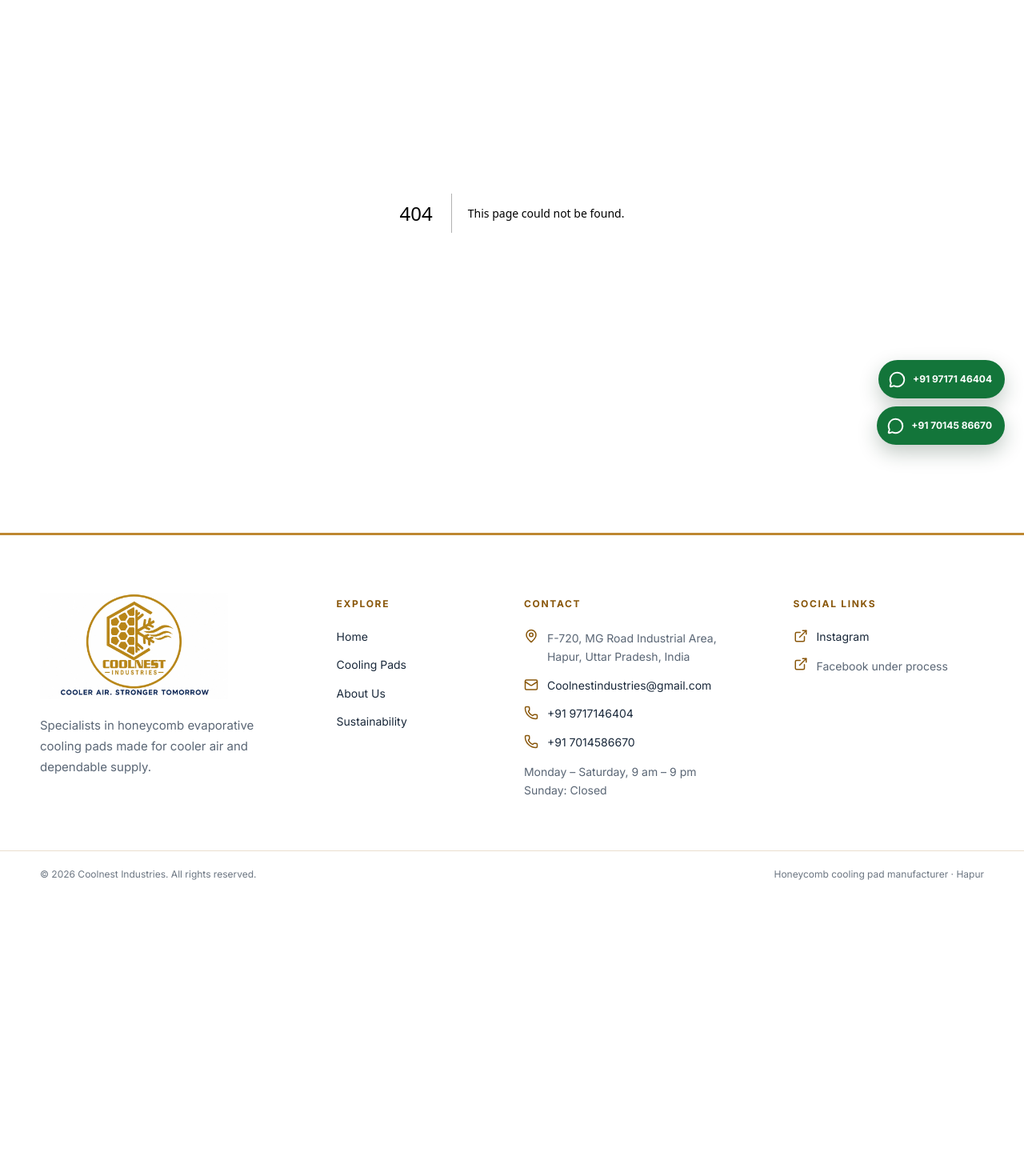
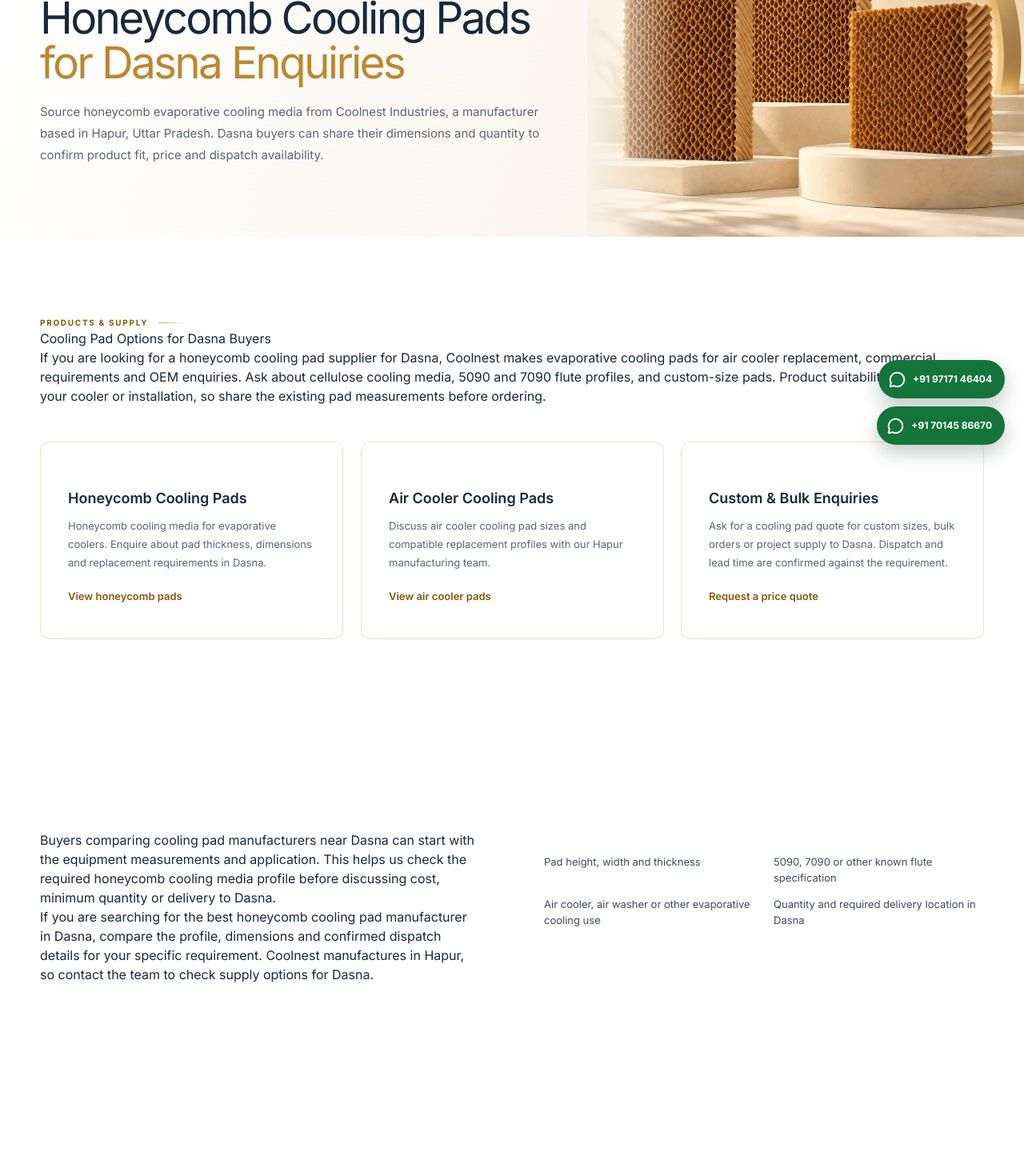
Before and after one commit to Aftab1311/Coolnest_industries, a Next.js app: page /locations/dasna in a window 1280 px wide. Before the commit this address had no page. Shown: the part 220-1690 px from the top of the page at 80% size. Before the commit the page ends 1342 px from the top, so only its background shows below. Built offline with nearby package versions, Linux system fonts and the light colour scheme.

Commit message:
feat: add Dasna location page, footer component, and site sitemap

```diff
--- /dev/null
+++ b/app/locations/dasna/page.tsx
@@ -0,0 +1,153 @@
+import type { Metadata } from "next";
+import { BreadcrumbStructuredData } from "@/components/StructuredData";
+import { CtaBand, Faq, PageHero } from "@/components/SiteSections";
+import SectionLabel from "@/components/SectionLabel";
+import { company } from "@/lib/company";
+import { businessId, pageMetadata, siteUrl, websiteId } from "@/lib/seo";
+
+export const metadata: Metadata = pageMetadata({
+  title: "Honeycomb Cooling Pads in Dasna",
+  description:
+    "Enquire about honeycomb cooling pads, air cooler pads, 5090 and 7090 flute profiles, custom sizes and bulk supply for Dasna. Coolnest Industries manufactures in Hapur, Uttar Pradesh.",
+  path: "/locations/dasna",
+});
+
+const faqs = [
+  {
+    q: "Can I order honeycomb cooling pads for Dasna?",
+    a: "Yes, Dasna buyers can contact Coolnest Industries with their pad size, quantity and application. Ask our Hapur team to confirm dispatch availability, timing and price for your location.",
+  },
+  {
+    q: "Are you a honeycomb pad manufacturer in Dasna?",
+    a: `Coolnest Industries manufactures honeycomb cooling pads at its facility in ${company.location}. Dasna customers can enquire directly with the manufacturer about product specifications and supply to their address.`,
+  },
+  {
+    q: "What details are needed for a cooling pad price quote?",
+    a: "Share the height, width and thickness of the pad, flute profile if known (such as 5090 or 7090), required quantity, and whether it is for an air cooler or another evaporative cooling application.",
+  },
+  {
+    q: "Do you supply custom-size or bulk cooling pads to Dasna?",
+    a: "You can enquire about custom dimensions and bulk requirements. Include measurements, quantity and preferred delivery timing so the team can confirm feasibility and dispatch details.",
+  },
+];
+
+export default function DasnaLocationPage() {
+  const pageUrl = new URL("/locations/dasna", siteUrl).href;
+
+  return (
+    <main id="main">
+      <BreadcrumbStructuredData
+        items={[
+          { name: "Home", path: "/" },
+          { name: "Dasna", path: "/locations/dasna" },
+        ]}
+      />
+      <script
+        type="application/ld+json"
+        dangerouslySetInnerHTML={{
+          __html: JSON.stringify({
+            "@context": "https://schema.org",
+            "@type": "WebPage",
+            "@id": `${pageUrl}#webpage`,
+            url: pageUrl,
+            name: "Honeycomb Cooling Pads in Dasna | Coolnest Industries",
+            description:
+              "Cooling pad product and supply enquiries for Dasna from Coolnest Industries, a manufacturer based in Hapur, Uttar Pradesh.",
+            about: { "@id": businessId },
+            isPartOf: { "@id": websiteId },
+            inLanguage: "en-IN",
+          }).replace(/</g, "\\u003c"),
+        }}
+      />
+
+      <PageHero
+        eyebrow="COOLING PADS FOR DASNA"
+        title="Honeycomb Cooling Pads"
+        accent="for Dasna Enquiries"
+        text="Source honeycomb evaporative cooling media from Coolnest Industries, a manufacturer based in Hapur, Uttar Pradesh. Dasna buyers can share their dimensions and quantity to confirm product fit, price and dispatch availability."
+      />
+
+      <section className="section-pad" aria-labelledby="dasna-products-title">
+        <div className="page-container">
+          <SectionLabel>PRODUCTS &amp; SUPPLY</SectionLabel>
+          <h2 id="dasna-products-title">Cooling Pad Options for Dasna Buyers</h2>
+          <p>
+            If you are looking for a honeycomb cooling pad supplier for Dasna,
+            Coolnest makes evaporative cooling pads for air cooler replacement,
+            commercial requirements and OEM enquiries. Ask about cellulose
+            cooling media, 5090 and 7090 flute profiles, and custom-size pads.
+            Product suitability depends on your cooler or installation, so
+            share the existing pad measurements before ordering.
+          </p>
+
+          <div className="feature-cards">
+            <article>
+              <h3>Honeycomb Cooling Pads</h3>
+              <p>
+                Honeycomb cooling media for evaporative coolers. Enquire about
+                pad thickness, dimensions and replacement requirements in Dasna.
+              </p>
+              <a className="text-button" href="/products#honeycomb-pad">
+                View honeycomb pads
+              </a>
+            </article>
+            <article>
+              <h3>Air Cooler Cooling Pads</h3>
+              <p>
+                Discuss air cooler cooling pad sizes and compatible replacement
+                profiles with our Hapur manufacturing team.
+              </p>
+              <a className="text-button" href="/products#air-cooler-pad">
+                View air cooler pads
+              </a>
+            </article>
+            <article>
+              <h3>Custom &amp; Bulk Enquiries</h3>
+              <p>
+                Ask for a cooling pad quote for custom sizes, bulk orders or
+                project supply to Dasna. Dispatch and lead time are confirmed
+                against the requirement.
+              </p>
+              <a className="text-button" href="/contact?product=honeycomb-pad#quote-form">
+                Request a price quote
+              </a>
+            </article>
+          </div>
+        </div>
+      </section>
+
+      <section className="section-pad" aria-labelledby="dasna-order-title">
+        <div className="page-container split-layout">
+          <div>
+            <SectionLabel>HOW TO ENQUIRE</SectionLabel>
+            <h2 id="dasna-order-title">Get the Right Pad for Your Application</h2>
+            <p>
+              Buyers comparing cooling pad manufacturers near Dasna can start
+              with the equipment measurements and application. This helps us
+              check the required honeycomb cooling media profile before
+              discussing cost, minimum quantity or delivery to Dasna.
+          </p>
+          <p>
+            If you are searching for the best honeycomb cooling pad manufacturer
+            in Dasna, compare the profile, dimensions and confirmed dispatch
+            details for your specific requirement. Coolnest manufactures in
+            Hapur, so contact the team to check supply options for Dasna.
+            </p>
+          </div>
+          <ul className="check-list">
+            <li>Pad height, width and thickness</li>
+            <li>5090, 7090 or other known flute specification</li>
+            <li>Air cooler, air washer or other evaporative cooling use</li>
+            <li>Quantity and required delivery location in Dasna</li>
+          </ul>
+        </div>
+      </section>
+
+      <Faq items={faqs} />
+      <CtaBand
+        title="Need honeycomb pads delivered to Dasna?"
+        text="Send the size, profile and quantity. Coolnest Industries will confirm product fit, pricing and dispatch options from Hapur."
+      />
+    </main>
+  );
+}
--- a/app/sitemap.ts
+++ b/app/sitemap.ts
@@ -10,6 +10,7 @@
     "/about",
     "/sustainability",
     "/contact",
+    "/locations/dasna",
   ];
 
   return paths.map((path) => ({ url: path === "/" ? siteUrl.origin : new URL(path, siteUrl).href }));
--- a/components/Footer.tsx
+++ b/components/Footer.tsx
@@ -5,7 +5,7 @@
 export default function Footer() {
   return <footer className="site-footer"><div className="page-container footer-main">
     <div className="footer-brand"><Logo footer /><p>Specialists in honeycomb evaporative cooling pads made for cooler air and dependable supply.</p></div>
-    <div><h2>Explore</h2><a href="/">Home</a><a href="/products">Cooling Pads</a><a href="/about">About Us</a><a href="/sustainability">Sustainability</a></div>
+    <div><h2>Explore</h2><a href="/">Home</a><a href="/products">Cooling Pads</a><a href="/locations/dasna">Cooling Pads in Dasna</a><a href="/about">About Us</a><a href="/sustainability">Sustainability</a></div>
     <div><h2>Contact</h2><p><MapPin />{company.address}</p><a href={`mailto:${company.email}`}><Mail />{company.email}</a>{company.phones.map((phone) => <a key={phone} href={`tel:${phone.replace(/\s/g, "")}`}><Phone />{phone}</a>)}<p className="footer-hours">{company.hours}<br />{company.closed}</p></div>
     <div><h2>Social Links</h2><a href={company.instagram} target="_blank" rel="noreferrer"><ExternalLink />Instagram</a><p><ExternalLink />Facebook under process</p></div>
   </div><div className="footer-bottom"><div className="page-container"><p>© 2026 Coolnest Industries. All rights reserved.</p><p>Honeycomb cooling pad manufacturer · Hapur</p></div></div></footer>;
```
Also changed, not shown: 1 other file (tests, documents, lock files or other folders).
